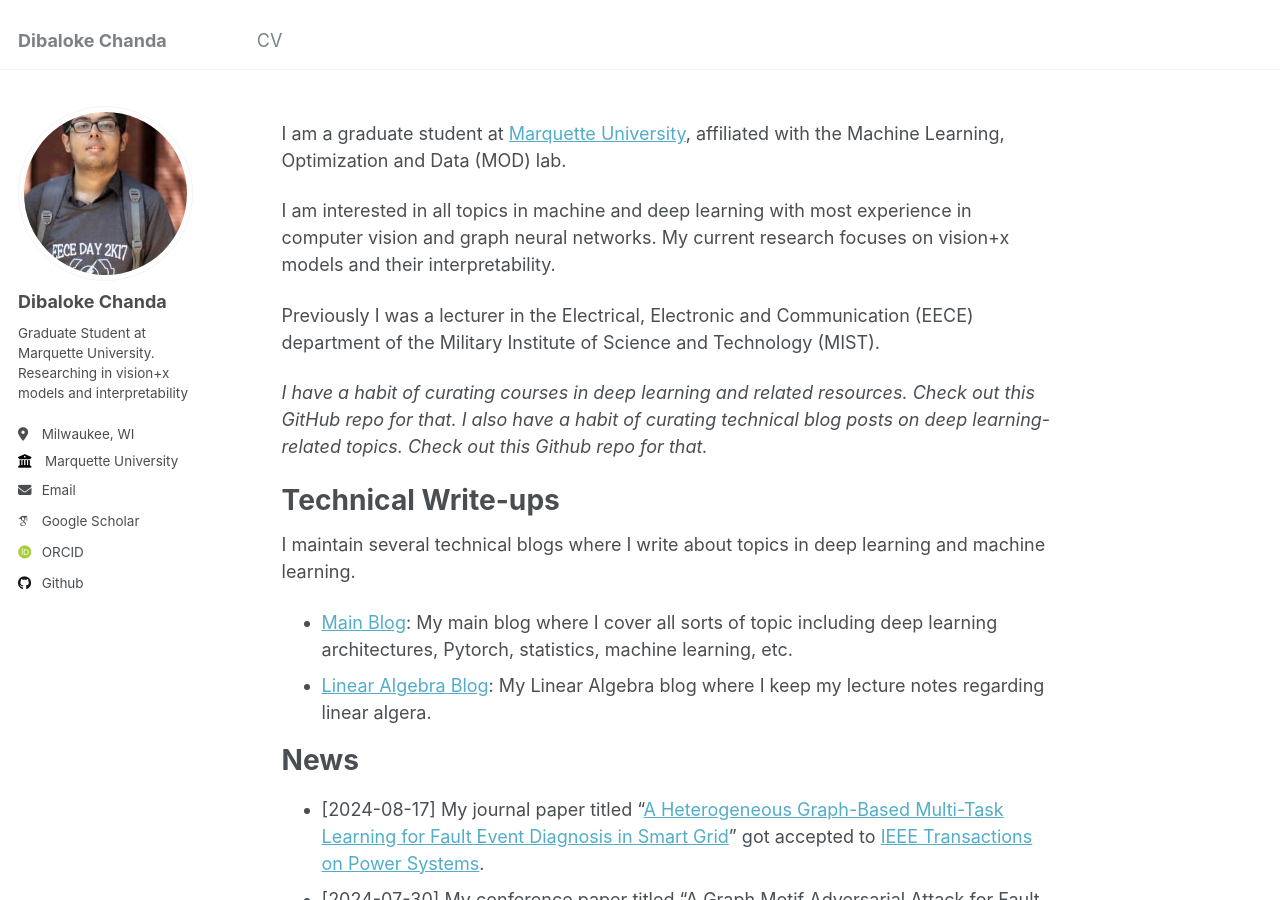
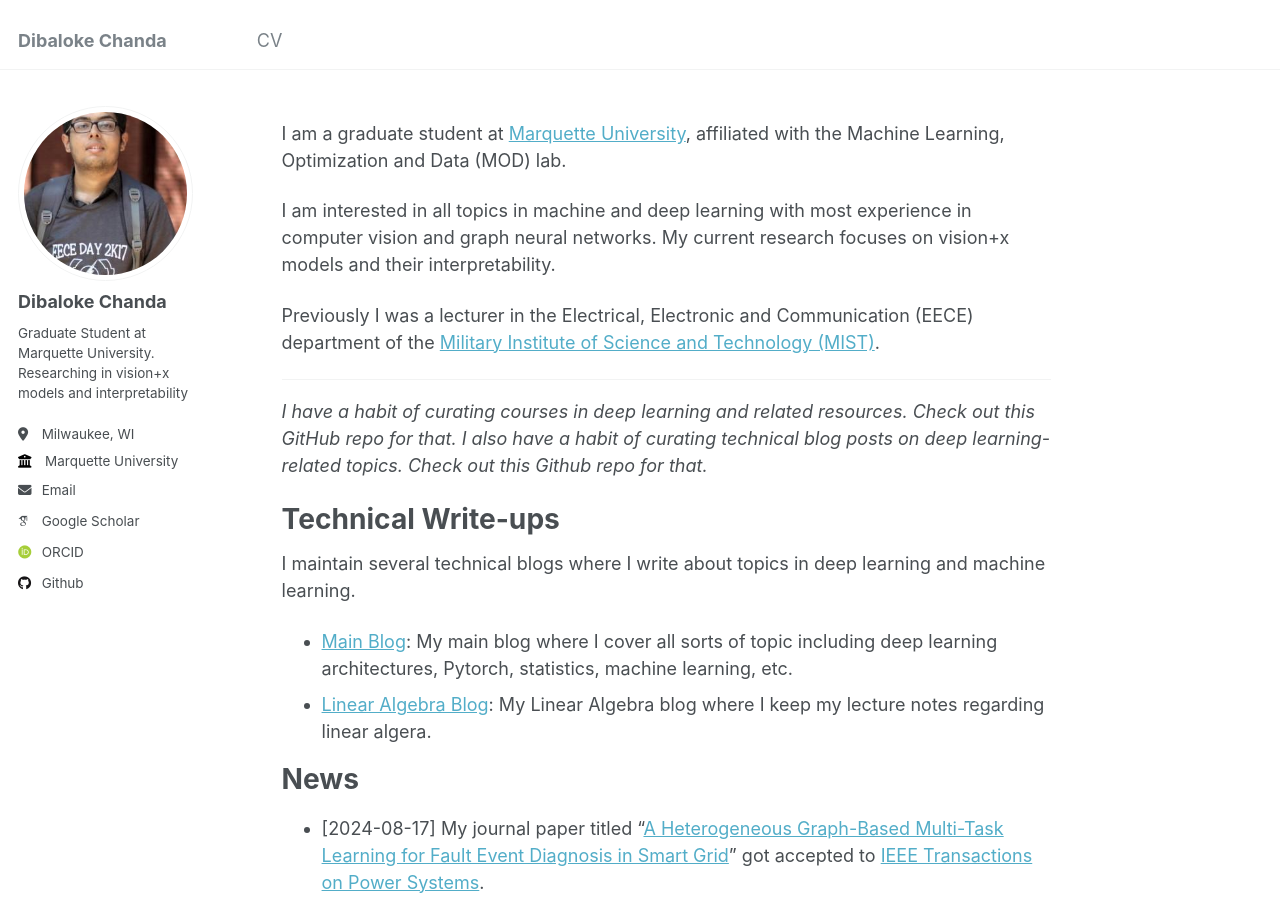
Before and after one commit to dibaloke/dibaloke.github.io, a Jekyll site: the page built from _pages/about.md, in a window 1280 px wide and 900 px high. Built offline with Jekyll 4.4.1, drawn with Linux system fonts in a browser that asks for light colours; some web fonts are replaced; part of the change alters nothing that is shown.

```diff
--- a/_pages/about.md
+++ b/_pages/about.md
@@ -11,7 +11,9 @@ I am a graduate student at [Marquette University](https://www.marquette.edu/), a
 
 I am interested in all topics in machine and deep learning with most experience in computer vision and graph neural networks. My current research focuses on vision+x models and their interpretability.
 
-Previously I was a lecturer in the Electrical, Electronic and Communication (EECE) department of the Military Institute of Science and Technology (MIST).
+Previously I was a lecturer in the Electrical, Electronic and Communication (EECE) department of the [Military Institute of Science and Technology (MIST)](https://mist.ac.bd/).
+
+------
 
 *I have a habit of curating courses in deep learning and related resources. Check out this GitHub repo for that. I also have a habit of curating technical blog posts on deep learning-related topics. Check out this Github repo for that.*
 
```
